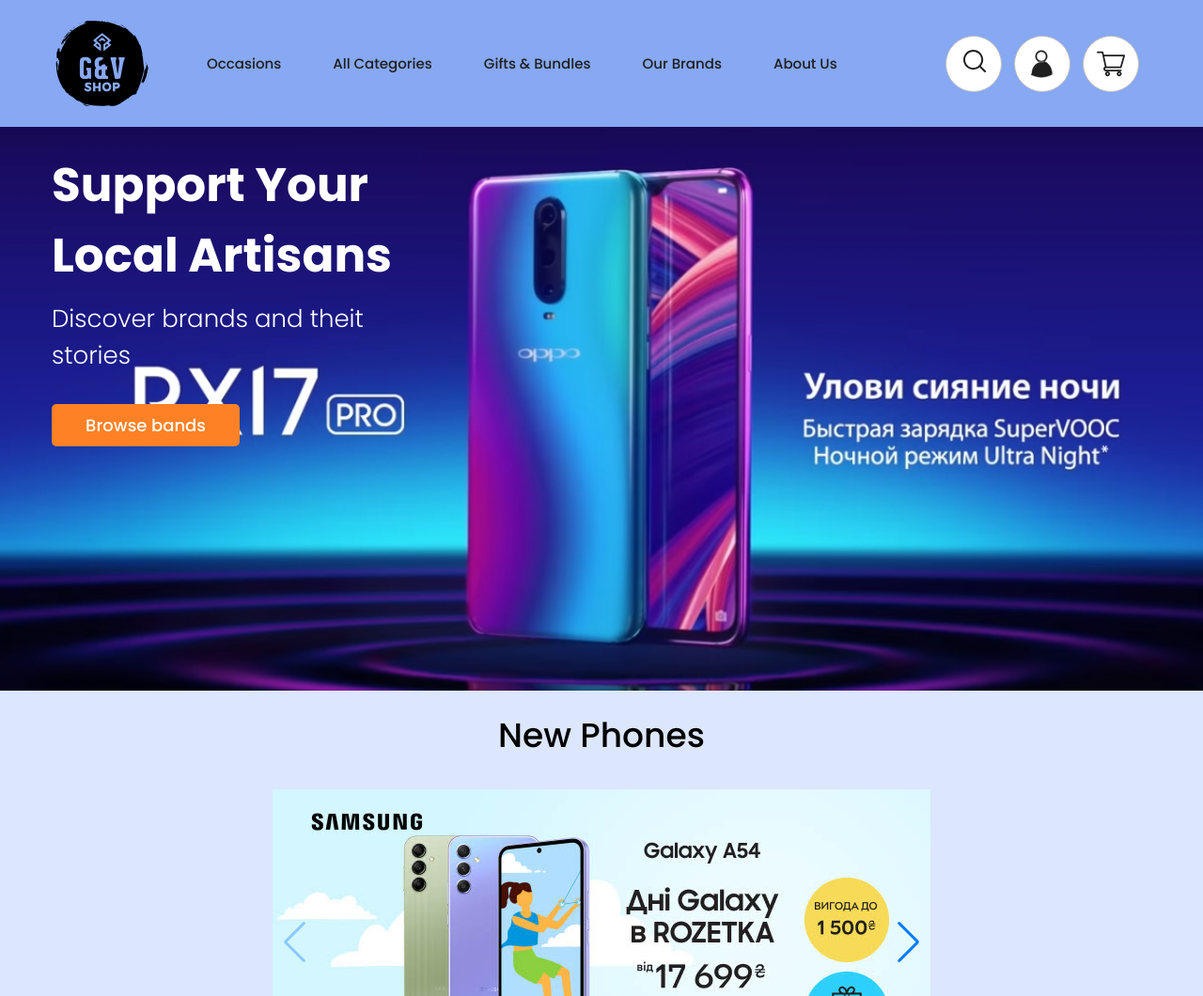
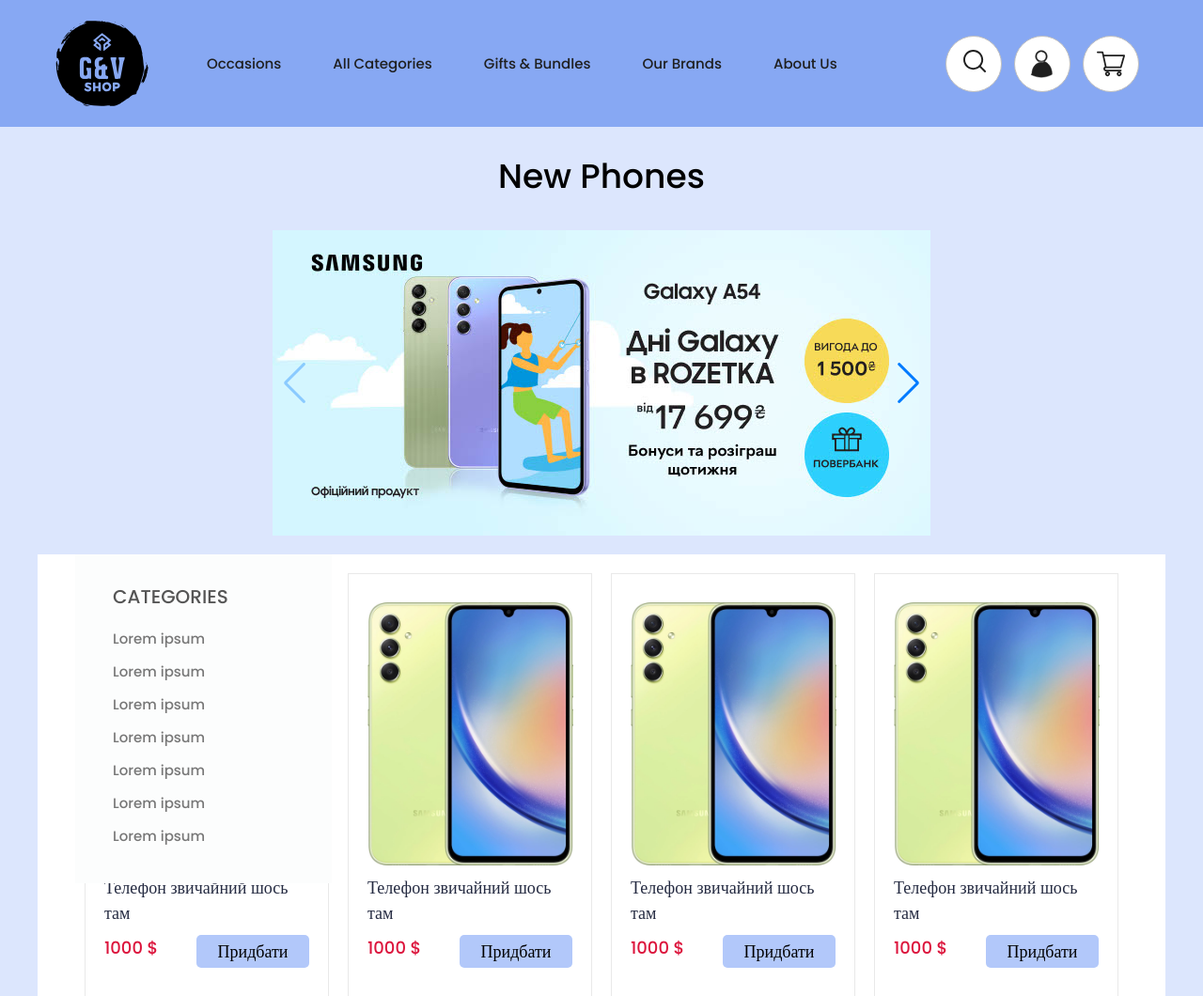
Before and after one commit to GEna2323/project, a PHP site: page /index.html in a window 1280 px wide. Shown: the top 1060 px of the page at 94% size. Run offline with PHP 8.4, Linux system fonts and the light colour scheme; some libraries are stand-ins or nearby versions.

Commit message:
categories

```diff
--- a/css/style.css
+++ b/css/style.css
@@ -238,12 +238,12 @@
 .catalog__container {
     display: flex;
     flex-wrap: wrap;
-    justify-content:space-between;
+    justify-content: center;
     background-color: #FFF;
-    padding-top: 30px;
+    margin-top: 20px;
 }
 .catalog__block {
-    margin-top: 20px;
+    margin: 20px 10px;
     max-width: 260px;
     border: 1px solid #e9e9e9;
 }
@@ -433,3 +433,41 @@
     opacity: 1;
     visibility: visible;
   }
+  .main__slider {
+    padding: 140px 0px 0px 0px;
+}
+/* ------------------------------------------------------------ */
+.main__categories {
+    margin-left: 80px;
+    margin-top: 590px;
+    position: absolute;
+    min-width: 273px;
+    background-color: #fcfdfd;
+    z-index: 6;
+    flex: 1 1 auto;
+    line-height: 30px;
+    font-size: 15px;
+}
+.categories__body {
+    margin: 30px 40px;
+}
+.categories__text {
+    display: flex;
+    padding-bottom: 5px;
+}
+.categories__icon {
+}
+.categories__paragraf {
+
+    color: #777777;
+}
+.categories__paragraf:hover {
+    color: #000000;
+}
+.categories__tirle {
+    font-family: Poppins;
+    font-style: normal;
+    color: #555;
+    font-size: 20px;
+    padding-bottom: 15px;
+}
--- a/index.html
+++ b/index.html
@@ -64,7 +64,7 @@
         </header>
         <main class="main">
             <a id="button"></a>
-            <section class="mail__page">
+            <!-- <section class="mail__page">
                 <div class="page__container _container">
                     <div class="page__body">
                         <h1 class="page__title">Support Your Local Artisans</h1>
@@ -77,7 +77,69 @@
                 <div class="page__logo _ibg">
                     <img src="img/big logo/1.jpg" alt="cover">
                 </div>
-            </section>
+            </section> -->
+            <div class="main__categories categories">
+                    <div class="categories__body">
+                        <div class="categories__tirle">CATEGORIES</div>
+                        <div class="categories__text">
+                            <div class="categories__icon">
+                                <img src="" alt="">
+                            </div>
+                            <a href="" class="">
+                                <div class="categories__paragraf">Lorem ipsum</div>
+                            </a>
+                        </div>
+                        <div class="categories__text">
+                            <div class="categories__icon">
+                                <img src="" alt="">
+                            </div>
+                            <a href="" class="">
+                                <div class="categories__paragraf">Lorem ipsum</div>
+                            </a>
+                        </div>
+                        <div class="categories__text">
+                            <div class="categories__icon">
+                                <img src="" alt="">
+                            </div>
+                            <a href="" class="">
+                                <div class="categories__paragraf">Lorem ipsum</div>
+                            </a>
+                        </div>
+                        <div class="categories__text">
+                            <div class="categories__icon">
+                                <img src="" alt="">
+                            </div>
+                            <a href="" class="">
+                                <div class="categories__paragraf">Lorem ipsum</div>
+                            </a>
+                        </div>
+                        <div class="categories__text">
+                            <div class="categories__icon">
+                                <img src="" alt="">
+                            </div>
+                            <a href="" class="">
+                                <div class="categories__paragraf">Lorem ipsum</div>
+                            </a>
+                        </div>
+                        <div class="categories__text">
+                            <div class="categories__icon">
+                                <img src="" alt="">
+                            </div>
+                            <a href="" class="">
+                                <div class="categories__paragraf">Lorem ipsum</div>
+                            </a>
+                        </div>
+                        <div class="categories__text">
+                            <div class="categories__icon">
+                                <img src="" alt="">
+                            </div>
+                            <a href="" class="">
+                                <div class="categories__paragraf">Lorem ipsum</div>
+                            </a>
+                        </div>
+
+                    </div>
+            </div>
             <div class="main__slider slider">
                 <div class="slider__container _container">
                     <h1 class="slider__text">New Phones</h1>
@@ -104,7 +166,7 @@
                     </div>
                 </div>
             </div>
-            <div class="main__companies companies">
+            <!-- <div class="main__companies companies">
                 <div class="companies__body">
                     <a href="" class="company">
                         <img src="https://video.rozetka.com.ua/img_superportal/smartfony_tv_i_elektronika/brand/apple.jpg" alt="">
@@ -125,7 +187,7 @@
                         <img src="https://video.rozetka.com.ua/img_superportal/smartfony_tv_i_elektronika/brand/huawei.jpg" alt="">
                     </a>
                 </div>
-            </div>
+            </div> -->
             <div class="main__catalog catalog">
                 <div class="catalog__container _container">
                     <div class="catalog__block block">
@@ -134,7 +196,7 @@
                                 <img src="img/catalog/01.webp" alt="phone">
                             </a>
                             <div class="block__body">
-                                <h2 class="body__title"></h2>
+                                <h2 class="body__title">Телефон звичайний шось там</h2>
                                 <div class="body__price">
                                     <div class="price__number">1000 $</div>
                                     <a href="">
```
